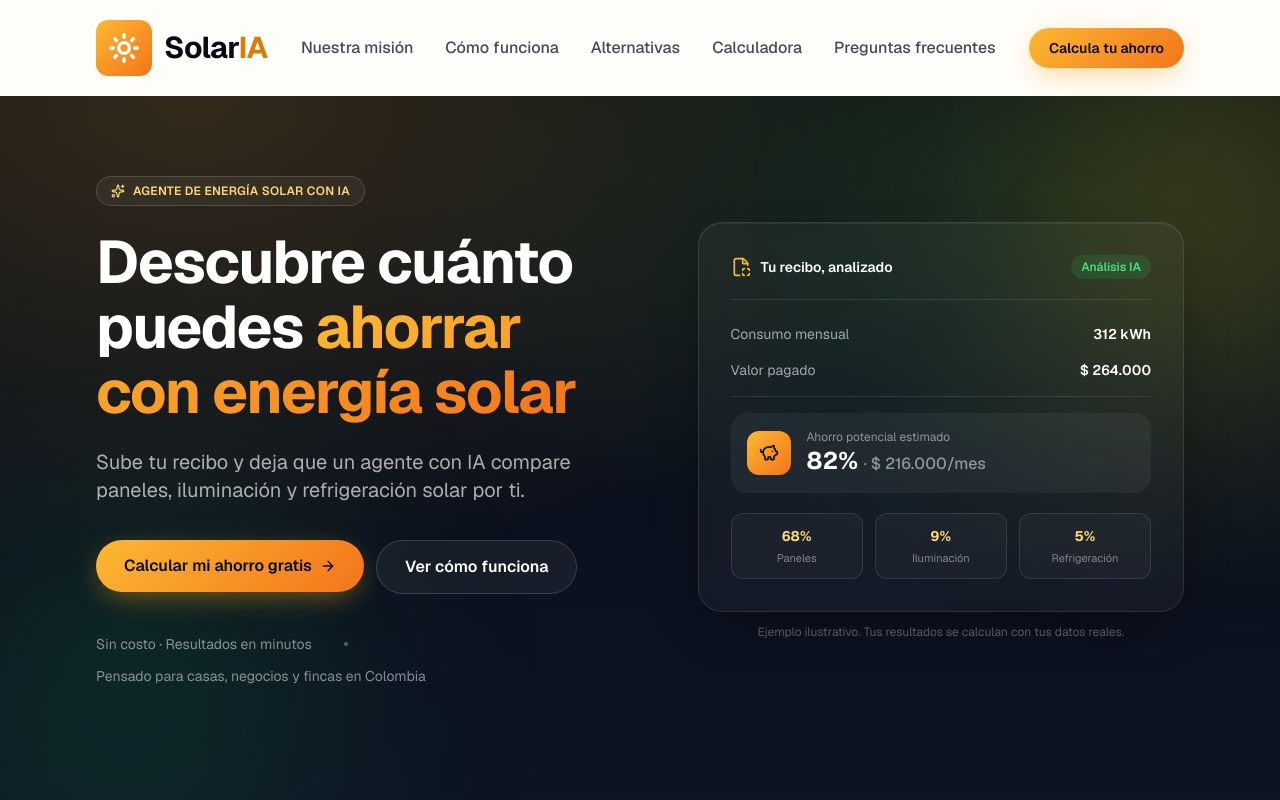
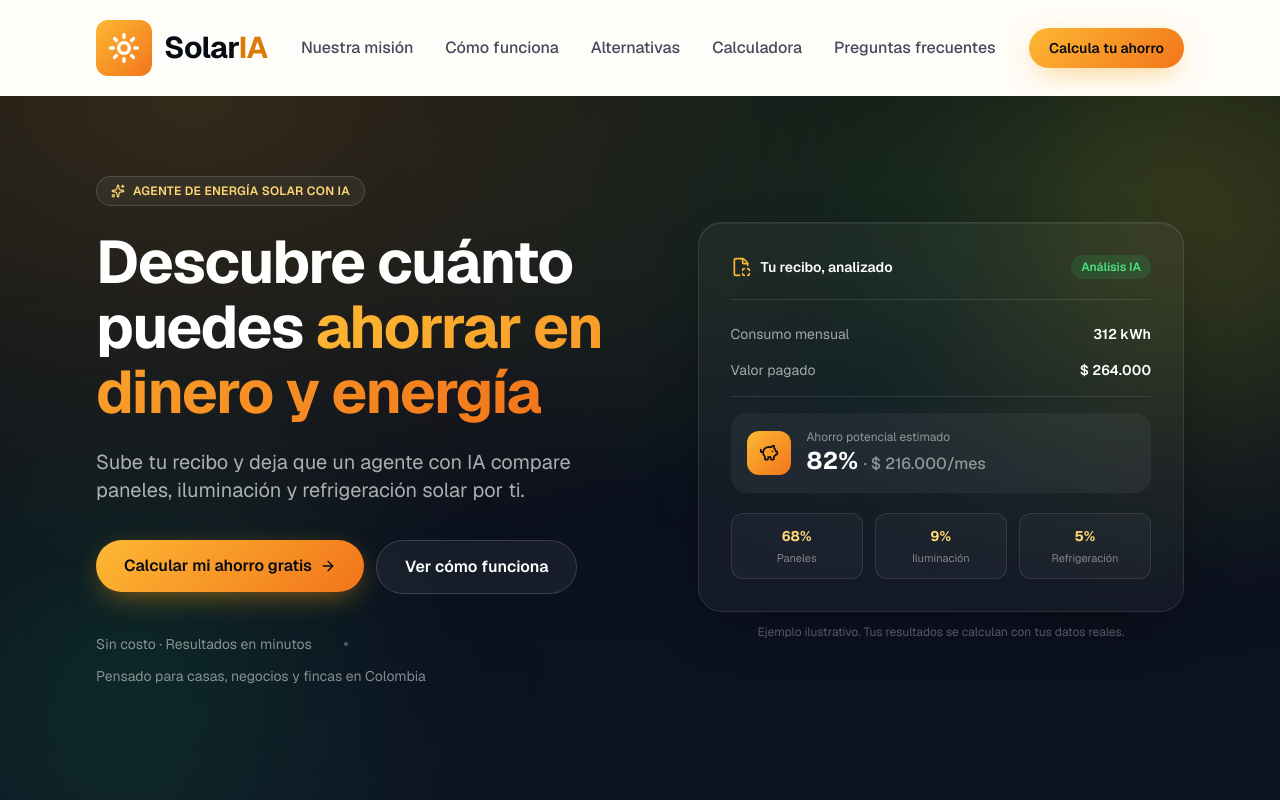
Before and after one commit to juanmoreno2211/solaria, a Next.js app: page / in a window 1280 px wide. Shown: the top 800 px of the page. Built offline with nearby package versions, Linux system fonts and the light colour scheme; no server answers.

Commit message:
Make hero headline explicitly mention money and energy savings
Co-Authored-By: Claude Sonnet 5 <noreply@anthropic.com>

```diff
--- a/src/components/landing/Hero.tsx
+++ b/src/components/landing/Hero.tsx
@@ -31,7 +31,7 @@ export function Hero() {
           <h1 className="mt-6 text-balance text-4xl font-bold leading-[1.08] tracking-tight text-white sm:text-5xl md:text-6xl">
             Descubre cuánto puedes{" "}
             <span className="bg-sun-gradient bg-clip-text text-transparent">
-              ahorrar con energía solar
+              ahorrar en dinero y energía
             </span>
           </h1>
 
```
